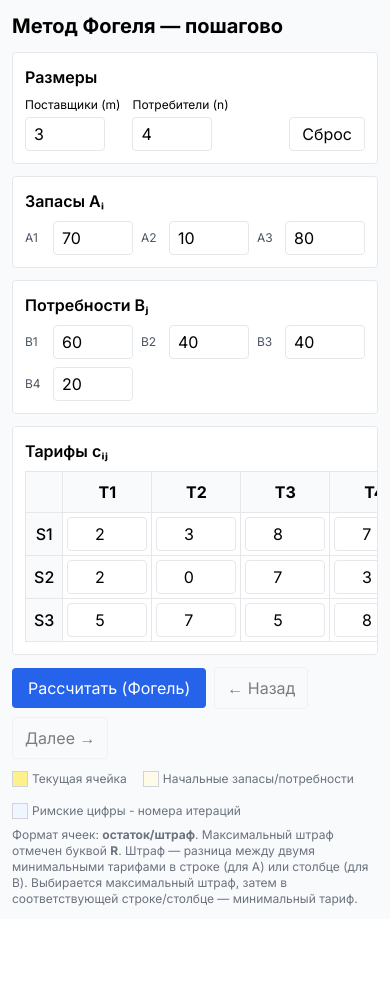
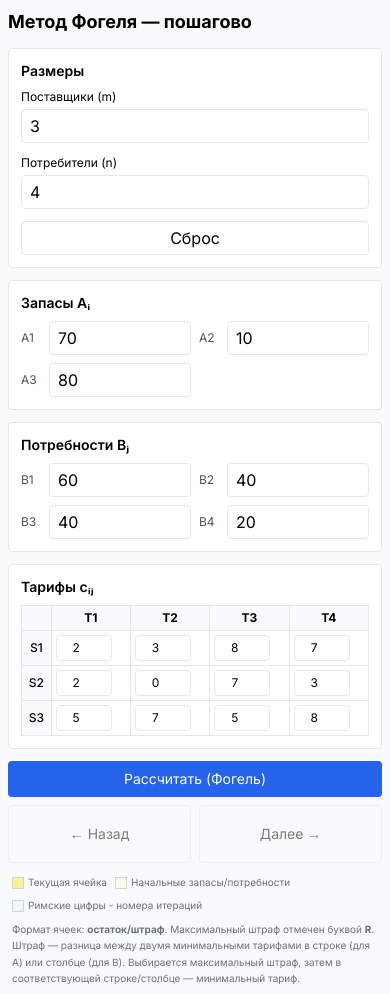
Before and after one commit to CreatorOfMiracle/mgtu_bozhko_rk1, a Next.js app: page / in a window 390 px wide. Before the commit the page ends 919 px from the top, so only its background shows below. Built offline with nearby package versions, Linux system fonts and the light colour scheme.

Commit message:
Refactor layout and styling in VogelStepper component for improved responsiveness and clarity

```diff
--- a/components/NWCornerStepper.tsx
+++ b/components/NWCornerStepper.tsx
@@ -2,10 +2,10 @@ import React, { useMemo, useState } from "react";
 
 /* =================== маленькие компоненты ячеек =================== */
 const Th = ({ extra = "", children = null }: { extra?: string; children?: any }) => (
-  <th className={`px-2 py-2 text-center border ${extra}`}>{children}</th>
+  <th className={`px-1 sm:px-2 py-1 sm:py-2 text-center border text-xs sm:text-sm ${extra}`}>{children}</th>
 );
 const Td = ({ extra = "", children = null }: { extra?: string; children?: any }) => (
-  <td className={`px-2 py-2 text-center border ${extra}`}>{children}</td>
+  <td className={`px-1 sm:px-2 py-1 sm:py-2 text-center border text-xs sm:text-sm ${extra}`}>{children}</td>
 );
 
 /* ======================= Helpers для римских цифр ======================= */
@@ -176,15 +176,15 @@ export default function VogelStepper() {
   };
 
   return (
-    <div className="p-3 max-w-[1400px] mx-auto">
-      <h1 className="text-xl font-bold mb-3">Метод Фогеля — пошагово</h1>
+    <div className="p-2 sm:p-3 max-w-[1400px] mx-auto">
+      <h1 className="text-lg sm:text-xl font-bold mb-3">Метод Фогеля — пошагово</h1>
 
       {/* Панель ввода */}
-      <div className="grid grid-cols-1 md:grid-cols-3 gap-3 mb-3">
+      <div className="grid grid-cols-1 gap-3 mb-3">
         <div className="border rounded p-3 bg-white">
-          <div className="font-semibold mb-2">Размеры</div>
-          <div className="flex gap-3 items-end">
-            <div>
+          <div className="font-semibold mb-2 text-sm sm:text-base">Размеры</div>
+          <div className="flex flex-col sm:flex-row gap-3 items-stretch sm:items-end">
+            <div className="flex-1">
               <label className="block text-xs mb-1">Поставщики (m)</label>
               <input type="number" min={1} value={m}
                 onChange={e=>{
@@ -194,9 +194,9 @@ export default function VogelStepper() {
                   setSupplies(prev=>Array.from({length:mm},(_,i)=>prev[i] ?? 0));
                   setSteps([]); setCursor(0);
                 }}
-                className="border rounded px-2 py-1 w-20"/>
+                className="border rounded px-2 py-1 w-full sm:w-20"/>
             </div>
-            <div>
+            <div className="flex-1">
               <label className="block text-xs mb-1">Потребители (n)</label>
               <input type="number" min={1} value={n}
                 onChange={e=>{
@@ -206,35 +206,35 @@ export default function VogelStepper() {
                   setDemands(prev=>Array.from({length:nn},(_,j)=>prev[j] ?? 0));
                   setSteps([]); setCursor(0);
                 }}
-                className="border rounded px-2 py-1 w-20"/>
+                className="border rounded px-2 py-1 w-full sm:w-20"/>
             </div>
-            <button onClick={resetAll} className="ml-auto px-3 py-1 border rounded hover:bg-gray-50">Сброс</button>
+            <button onClick={resetAll} className="w-full sm:w-auto px-3 py-1 border rounded hover:bg-gray-50">Сброс</button>
           </div>
         </div>
 
         <div className="border rounded p-3 bg-white">
-          <div className="font-semibold mb-2">Запасы Aᵢ</div>
-          <div className="flex flex-wrap gap-2">
+          <div className="font-semibold mb-2 text-sm sm:text-base">Запасы Aᵢ</div>
+          <div className="grid grid-cols-2 sm:flex sm:flex-wrap gap-2">
             {supplies.map((v,i)=>(
               <div key={`A-${i}`} className="flex items-center gap-1">
-                <span className="text-xs text-gray-600 w-6">A{i+1}</span>
+                <span className="text-xs text-gray-600 w-6 shrink-0">A{i+1}</span>
                 <input type="number" value={v}
                   onChange={e=>{ const next=supplies.slice(); next[i]=+e.target.value||0; setSupplies(next); setSteps([]); }}
-                  className="border rounded px-2 py-1 w-20"/>
+                  className="border rounded px-2 py-1 w-full sm:w-20"/>
               </div>
             ))}
           </div>
         </div>
 
         <div className="border rounded p-3 bg-white">
-          <div className="font-semibold mb-2">Потребности Bⱼ</div>
-          <div className="flex flex-wrap gap-2">
+          <div className="font-semibold mb-2 text-sm sm:text-base">Потребности Bⱼ</div>
+          <div className="grid grid-cols-2 sm:flex sm:flex-wrap gap-2">
             {demands.map((v,j)=>(
               <div key={`B-${j}`} className="flex items-center gap-1">
-                <span className="text-xs text-gray-600 w-6">B{j+1}</span>
+                <span className="text-xs text-gray-600 w-6 shrink-0">B{j+1}</span>
                 <input type="number" value={v}
                   onChange={e=>{ const next=demands.slice(); next[j]=+e.target.value||0; setDemands(next); setSteps([]); }}
-                  className="border rounded px-2 py-1 w-20"/>
+                  className="border rounded px-2 py-1 w-full sm:w-20"/>
               </div>
             ))}
           </div>
@@ -243,8 +243,8 @@ export default function VogelStepper() {
 
       {/* Тарифы */}
       <div className="border rounded p-3 bg-white mb-3 overflow-x-auto">
-        <div className="font-semibold mb-2">Тарифы cᵢⱼ</div>
-        <table className="border-collapse min-w-full">
+        <div className="font-semibold mb-2 text-sm sm:text-base">Тарифы cᵢⱼ</div>
+        <table className="border-collapse min-w-full text-xs sm:text-sm">
           <thead>
             <tr>
               <Th extra="bg-gray-50"></Th>
@@ -265,7 +265,7 @@ export default function VogelStepper() {
                         next[i][j]=+e.target.value||0;
                         setCosts(next); setSteps([]); setCursor(0);
                       }}
-                      className="border rounded px-2 py-1 w-20 text-center"
+                      className="border rounded px-1 sm:px-2 py-1 w-14 sm:w-20 text-center text-xs sm:text-sm"
                     />
                   </td>
                 ))}
@@ -276,20 +276,22 @@ export default function VogelStepper() {
       </div>
 
       {/* Кнопки расчёта и навигации */}
-      <div className="flex flex-wrap gap-2 items-center mb-3">
-        <button onClick={recompute} className="px-4 py-2 rounded bg-blue-600 text-white hover:bg-blue-700">
+      <div className="flex flex-col sm:flex-row flex-wrap gap-2 items-stretch sm:items-center mb-3">
+        <button onClick={recompute} className="w-full sm:w-auto px-4 py-2 rounded bg-blue-600 text-white hover:bg-blue-700 text-sm sm:text-base">
           Рассчитать (Фогель)
         </button>
+        <div className="flex gap-2">
           <button disabled={!canPrev} onClick={()=>setCursor(c=>Math.max(0,c-1))}
-          className={`px-3 py-2 rounded border ${canPrev? "hover:bg-gray-50":"opacity-50 cursor-not-allowed"}`}>
+            className={`flex-1 sm:flex-none px-3 py-2 rounded border text-sm sm:text-base ${canPrev? "hover:bg-gray-50":"opacity-50 cursor-not-allowed"}`}>
             ← Назад
           </button>
           <button disabled={!canNext} onClick={()=>setCursor(c=>Math.min(steps.length-1,c+1))}
-          className={`px-3 py-2 rounded border ${canNext? "hover:bg-gray-50":"opacity-50 cursor-not-allowed"}`}>
+            className={`flex-1 sm:flex-none px-3 py-2 rounded border text-sm sm:text-base ${canNext? "hover:bg-gray-50":"opacity-50 cursor-not-allowed"}`}>
             Далее →
           </button>
+        </div>
         {current && (
-          <div className="ml-2 text-sm text-gray-700">
+          <div className="w-full sm:w-auto sm:ml-2 text-xs sm:text-sm text-gray-700 p-2 sm:p-0 bg-gray-50 sm:bg-transparent rounded sm:rounded-none">
             Шаг <b>{current.stepIndex}</b> / {steps.length}: выбрано <b>S{current.i+1}→T{current.j+1}</b>, отгрузка <b>{current.placed}</b>, R=<b>{current.chosenBy==="row" ? current.rowPen[current.i] : current.colPen[current.j]}</b>, Z=<b>{current.totalCost}</b>
             {cursor === steps.length - 1 && <span className="ml-2 text-green-600 font-semibold">✓ Завершено</span>}
           </div>
@@ -298,13 +300,13 @@ export default function VogelStepper() {
 
       {/* Таблица остатков по шагам (комбинированная как в коде 2) */}
       {steps.length > 0 && (
-        <div className="border rounded p-3 bg-white mb-3 overflow-x-auto">
-          <div className="font-semibold mb-3">
+        <div className="border rounded p-2 sm:p-3 bg-white mb-3 overflow-x-auto">
+          <div className="font-semibold mb-3 text-sm sm:text-base">
             {cursor === 0 && steps.length > 0
               ? "Таблица начальных остатков и штрафов"
               : `Таблица остатков и штрафов по шагам (до шага ${current?.stepIndex || 1})`}
           </div>
-          <table className="border-collapse border-2 border-gray-800 min-w-full">
+          <table className="border-collapse border-2 border-gray-800 min-w-full text-xs sm:text-sm">
             <thead>
               <tr>
                 <Th extra="bg-gray-100 font-bold">Фогель</Th>
@@ -322,9 +324,9 @@ export default function VogelStepper() {
                     const placed = current?.alloc?.[i]?.[j] ?? { x: 0 };
                     const isActive = !!current && current.i === i && current.j === j;
                     return (
-                      <td key={`allocation-cell-${i}-${j}`} className={`relative px-2 py-2 text-center border border-gray-400 ${isActive?"bg-yellow-200" : "bg-white"}`}>
-                        <div className="absolute right-1 top-1 text-[10px] text-gray-500">c={costs[i][j]}</div>
-                        <div className="font-semibold text-lg">{placed.x > 0 ? placed.x : ""}</div>
+                      <td key={`allocation-cell-${i}-${j}`} className={`relative px-1 sm:px-2 py-1 sm:py-2 text-center border border-gray-400 ${isActive?"bg-yellow-200" : "bg-white"}`}>
+                        <div className="absolute right-0.5 sm:right-1 top-0.5 sm:top-1 text-[8px] sm:text-[10px] text-gray-500">c={costs[i][j]}</div>
+                        <div className="font-semibold text-sm sm:text-lg">{placed.x > 0 ? placed.x : ""}</div>
                       </td>
                     );
                   })}
@@ -403,9 +405,9 @@ export default function VogelStepper() {
 
       {/* Итоговая матрица — только на последнем шаге */}
       {current && cursor === steps.length-1 && (
-        <div className="border rounded p-3 bg-white mt-3 overflow-x-auto">
-          <div className="font-semibold mb-2">Итоговый опорный план (после последнего шага)</div>
-          <table className="border-collapse min-w-full border-2">
+        <div className="border rounded p-2 sm:p-3 bg-white mt-3 overflow-x-auto">
+          <div className="font-semibold mb-2 text-sm sm:text-base">Итоговый опорный план (после последнего шага)</div>
+          <table className="border-collapse min-w-full border-2 text-xs sm:text-sm">
             <thead>
               <tr>
                 <Th extra="bg-gray-100"></Th>
@@ -420,9 +422,9 @@ export default function VogelStepper() {
                   {Array.from({length:n},(_,j)=>{
                     const cell = current.alloc[i][j];
                     return (
-                      <td key={`fc-${i}-${j}`} className="relative border px-2 py-3 text-center">
-                        <div className="absolute right-1 top-1 text-[10px] text-gray-500">c={costs[i][j]}</div>
-                        <div className="text-lg font-semibold">{cell.x>0 ? cell.x : ""}</div>
+                      <td key={`fc-${i}-${j}`} className="relative border px-1 sm:px-2 py-2 sm:py-3 text-center">
+                        <div className="absolute right-0.5 sm:right-1 top-0.5 sm:top-1 text-[8px] sm:text-[10px] text-gray-500">c={costs[i][j]}</div>
+                        <div className="text-sm sm:text-lg font-semibold">{cell.x>0 ? cell.x : ""}</div>
                       </td>
                     );
                   })}
@@ -445,22 +447,22 @@ export default function VogelStepper() {
       )}
 
       {/* Легенда */}
-      <div className="text-xs text-gray-500 mt-3">
-        <div className="flex flex-wrap gap-4 mb-2">
+      <div className="text-[10px] sm:text-xs text-gray-500 mt-3 px-1 sm:px-0">
+        <div className="flex flex-wrap gap-2 sm:gap-4 mb-2">
           <span className="flex items-center gap-1">
-            <span className="w-4 h-4 bg-yellow-200 border border-gray-300"></span>
-            Текущая ячейка
+            <span className="w-3 h-3 sm:w-4 sm:h-4 bg-yellow-200 border border-gray-300 shrink-0"></span>
+            <span className="text-[10px] sm:text-xs">Текущая ячейка</span>
           </span>
           <span className="flex items-center gap-1">
-            <span className="w-4 h-4 bg-yellow-50 border border-gray-300"></span>
-            Начальные запасы/потребности
+            <span className="w-3 h-3 sm:w-4 sm:h-4 bg-yellow-50 border border-gray-300 shrink-0"></span>
+            <span className="text-[10px] sm:text-xs">Начальные запасы/потребности</span>
           </span>
           <span className="flex items-center gap-1">
-            <span className="w-4 h-4 bg-blue-50 border border-gray-300"></span>
-            Римские цифры - номера итераций
+            <span className="w-3 h-3 sm:w-4 sm:h-4 bg-blue-50 border border-gray-300 shrink-0"></span>
+            <span className="text-[10px] sm:text-xs">Римские цифры - номера итераций</span>
           </span>
         </div>
-        <div>
+        <div className="text-[10px] sm:text-xs leading-relaxed">
           Формат ячеек: <strong>остаток/штраф</strong>. Максимальный штраф отмечен буквой <strong>R</strong>.
           Штраф — разница между двумя минимальными тарифами в строке (для A) или столбце (для B).
           Выбирается максимальный штраф, затем в соответствующей строке/столбце — минимальный тариф.
```
Lines whose indentation alone changed are shown as unchanged.
